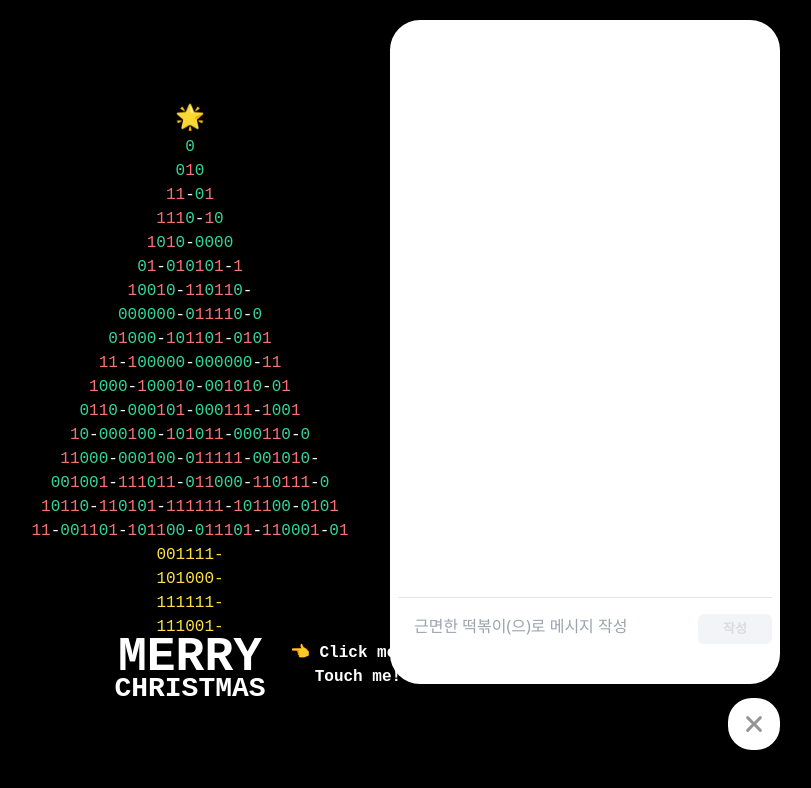
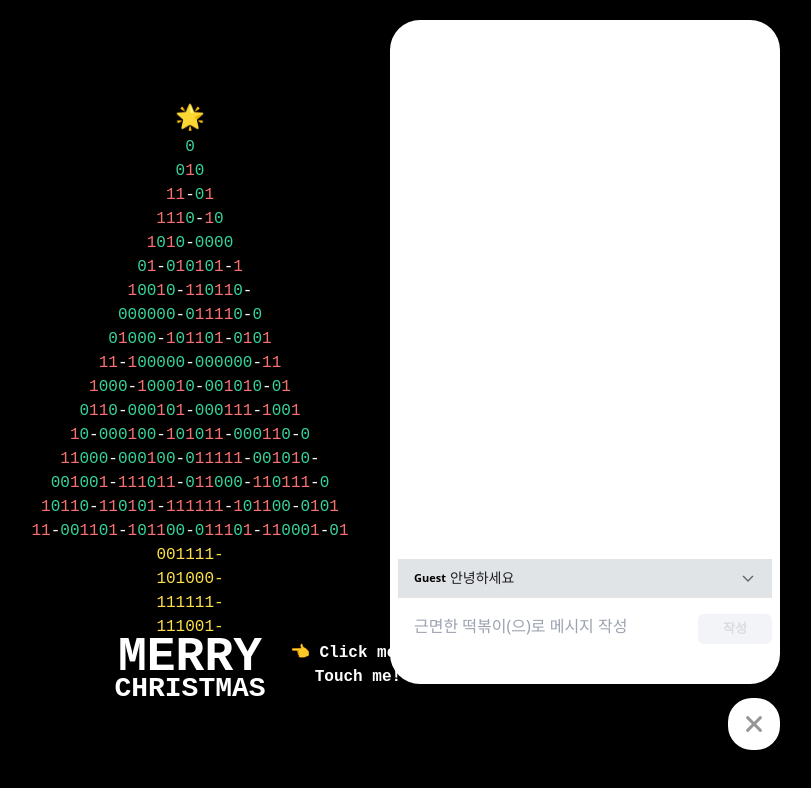
Before and after one commit to ju-nong/christmas-tree, a Vue app: page / in a window 1280 px wide. Both pictures are taken after a click on the button 1204 px from the left and 724 px from the top of the page. Shown: the top 788 px of the page, without its empty margins (450-1261 px from the left). Built offline with nearby package versions, Linux system fonts and the light colour scheme; no server answers; the database is empty.

Commit message:
feat : 새로운 채팅 컴포넌트 하는 중

```diff
--- a/src/components/chat/ChatContainer.vue
+++ b/src/components/chat/ChatContainer.vue
@@ -29,7 +29,10 @@
             </svg>
         </button>
 
-        <ChatList :triggerAddChat="triggerAddChat" :isOpen="props.isOpen" />
+        <div class="chat-container-list relative overflow-hidden flex-1 w-full">
+            <ChatList :triggerAddChat="triggerAddChat" :isOpen="props.isOpen" />
+            <ChatNewNotice />
+        </div>
         <ChatInput @handleTriggerAddChat="triggerAddChat += 1" />
     </div>
 </template>
@@ -37,7 +40,7 @@
 <script setup>
 import { ref, defineEmits, defineProps } from "vue";
 
-import { ChatList, ChatInput } from "./index";
+import { ChatList, ChatInput, ChatNewNotice } from "./index";
 
 const props = defineProps({
     isOpen: {
--- /dev/null
+++ b/src/components/chat/ChatNewNotice.vue
@@ -0,0 +1,39 @@
+<template>
+    <div
+        class="chat-new cursor-pointer absolute bottom-0 left-0 w-full z-[25] items-center h-[38px] px-[16px] backdrop-blur-[4px]"
+    >
+        <div class="chat-new-profile flex items-center">
+            <span class="font-bold text-[11px] whitespace-pre">Guest</span>
+        </div>
+        <p
+            class="pl-[4px] flex-1 text-[#1e1e23] overflow-hidden whitespace-nowrap text-ellipsis text-[14px]"
+        >
+            안녕하세요
+        </p>
+        <button class="bg-none text-[#636369] rotate-90">
+            <svg
+                xmlns="http://www.w3.org/2000/svg"
+                width="16"
+                height="16"
+                viewBox="0 0 24 24"
+                fill="none"
+            >
+                <path
+                    fill="currentColor"
+                    fill-rule="evenodd"
+                    clip-rule="evenodd"
+                    d="M8.793 4.293a1 1 0 0 1 1.414 0l7 7a1 1 0 0 1 0 1.414l-7 7a1 1 0 0 1-1.414-1.414L15.086 12 8.793 5.707a1 1 0 0 1 0-1.414Z"
+                />
+            </svg>
+        </button>
+    </div>
+</template>
+
+<script setup></script>
+
+<style lang="scss">
+.chat-new {
+    background-color: rgba(222, 225, 229, 0.9);
+    display: flex;
+}
+</style>
--- a/src/components/chat/index.js
+++ b/src/components/chat/index.js
@@ -5,6 +5,7 @@ import ChatList from "./ChatList.vue";
 import ChatItem from "./ChatItem.vue";
 import ChatInput from "./ChatInput.vue";
 import ChatLoader from "./ChatLoader.vue";
+import ChatNewNotice from "./ChatNewNotice.vue";
 
 export {
     Chat,
@@ -14,4 +15,5 @@ export {
     ChatItem,
     ChatInput,
     ChatLoader,
+    ChatNewNotice,
 };
```
